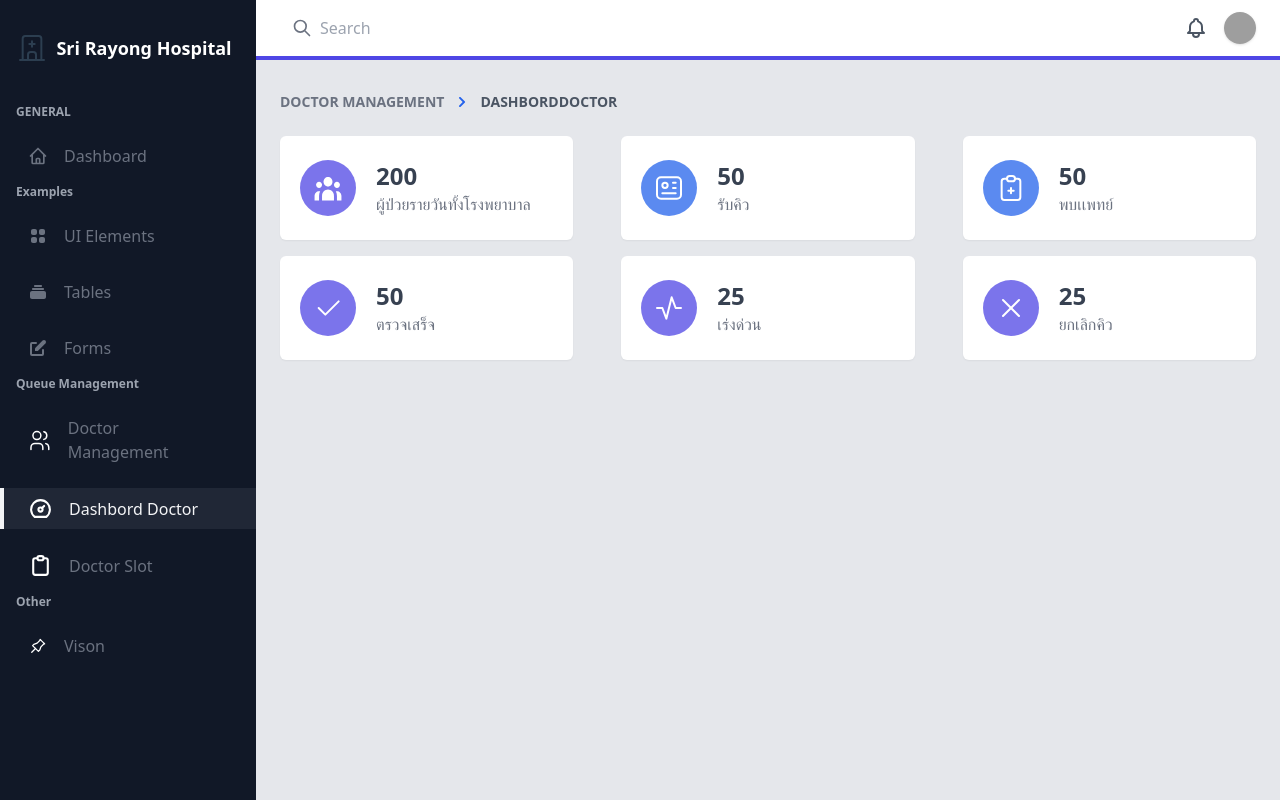
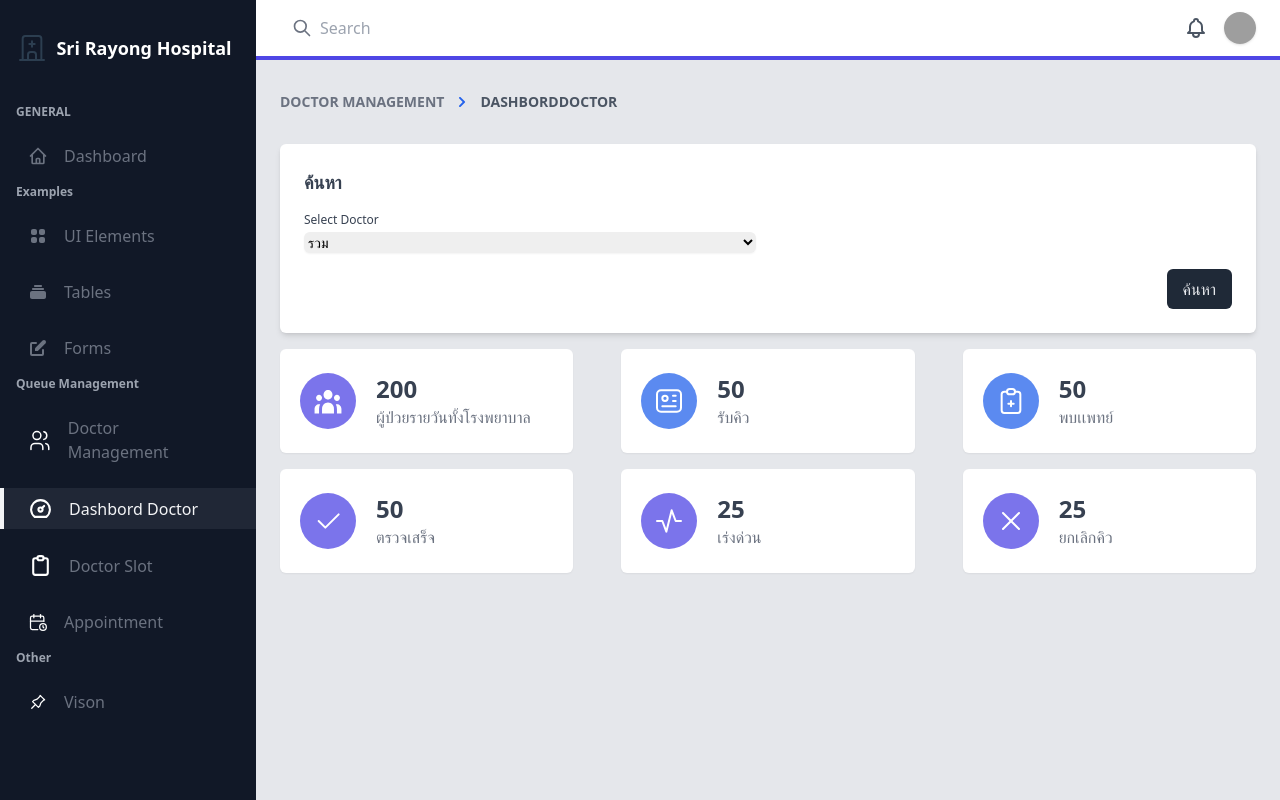
Before and after one commit to chatuphat/queue_management_old, a Vue app in the folder frontend/: page /Dashborddoctor in a window 1280 px wide. Built offline with nearby package versions, Linux system fonts and the light colour scheme; grey boxes are pictures that could not be loaded; what vue3-apexcharts would draw is missing.

Commit message:
create appointment

```diff
--- a/frontend/src/components/Sidebar.vue
+++ b/frontend/src/components/Sidebar.vue
@@ -333,6 +333,37 @@
 
           <span class="mx-4">Doctor Slot</span>
         </router-link>
+
+        <router-link
+          class="flex items-center px-6 py-2 mt-4 duration-200 border-l-4"
+          :class="[$route.name === 'Appointment' ? activeClass : inactiveClass]"
+          to="/appointment"
+        >
+          <svg
+            xmlns="http://www.w3.org/2000/svg"
+            class="icon icon-tabler icon-tabler-calendar-time"
+            width="20"
+            height="20"
+            viewBox="0 0 24 24"
+            stroke-width="1.5"
+            stroke="#ffffff"
+            fill="none"
+            stroke-linecap="round"
+            stroke-linejoin="round"
+          >
+            <path stroke="none" d="M0 0h24v24H0z" fill="none" />
+            <path
+              d="M11.795 21h-6.795a2 2 0 0 1 -2 -2v-12a2 2 0 0 1 2 -2h12a2 2 0 0 1 2 2v4"
+            />
+            <circle cx="18" cy="18" r="4" />
+            <path d="M15 3v4" />
+            <path d="M7 3v4" />
+            <path d="M3 11h16" />
+            <path d="M18 16.496v1.504l1 1" />
+          </svg>
+
+          <span class="mx-4">Appointment</span>
+        </router-link>
         <!-- ---------------------------------------------------------------------Heard ------------------------------------------------------------------------------>
         <p class="pl-4 my-2 text-xs font-semibold mb-4 text-gray-400">Other</p>
 
--- a/frontend/src/router/index.ts
+++ b/frontend/src/router/index.ts
@@ -11,6 +11,7 @@ import Blank from "../views/BlankView.vue";
 import Doctorslot from "../views/DoctorslotView.vue";
 import Dashborddoctor from "../views/DashborddoctorView.vue";
 import Doctormanagement from "../views/DoctormanagementView.vue";
+import Appointment from "../views/AppointmentView.vue"
 import Version from "../views/VersionView.vue";
 import NotFound from "../views/NotFound.vue";
 
@@ -82,6 +83,11 @@ const routes: Array<RouteRecordRaw> = [
     name: "Version",
     component: Version,
   },
+  {
+    path: "/appointment",
+    name: "Appointment",
+    component : Appointment
+  },
 
   { path: "/:pathMatch(.*)*", component: NotFound },
 ];
--- /dev/null
+++ b/frontend/src/views/AppointmentView.vue
@@ -0,0 +1,49 @@
+<template>
+  <div>
+    <Breadcrumb breadcrumb="appointment" />
+  <div class="mt-8">
+      <div class="mt-4">
+        <div class="p-6 bg-white rounded-md shadow-md">
+          <h2 class="text-lg font-semibold text-gray-700 capitalize">ค้นหา</h2>
+
+          <div class="grid grid-cols-1 gap-6 mt-4 sm:grid-cols-2">
+            <div>
+              <label class="block font-medium text-gray-700 text-xs"
+                >Select a date:</label
+              >
+              <input
+                type="date"
+                class="mt-1 block w-full rounded-md border-black shadow-sm focus:border-indigo-500 focus:ring focus:ring-indigo-200 focus:ring-opacity-50"
+              />
+            </div>
+
+            <div>
+              <label class="block font-medium text-gray-700 text-xs"
+                >Select Doctor</label
+              >
+              <div>
+                <select
+                  class="mt-1 block text-sm w-full rounded-md border-black shadow-sm focus:border-indigo-500 focus:ring focus:ring-indigo-200 focus:ring-opacity-50"
+                >
+                  <option>นพ. สมชาย ใจดี</option>
+                  <option>พญ. สมหญิง ดีใจ</option>
+                </select>
+              </div>
+            </div>
+          </div>
+
+          <div class="flex justify-end mt-4">
+            <button
+              class="px-4 py-2 text-gray-200 bg-gray-800 rounded-md hover:bg-gray-700 focus:outline-none focus:bg-gray-700"
+            >
+              ค้นหา
+            </button>
+          </div>
+        </div>
+      </div>
+    </div>
+  </div>
+</template>
+  <script lang="ts" setup>
+import Breadcrumb from "../partials/Breadcrumb.vue";
+</script>
--- a/frontend/src/views/DashborddoctorView.vue
+++ b/frontend/src/views/DashborddoctorView.vue
@@ -2,6 +2,37 @@
   <div>
     <Breadcrumb breadcrumb="Dashborddoctor" />
     <Banner />
+    <div class="mt-8">
+      <div class="mt-4">
+        <div class="p-6 bg-white rounded-md shadow-md">
+          <h2 class="text-lg font-semibold text-gray-700 capitalize">ค้นหา</h2>
+          <div class="grid grid-cols-1 gap-6 mt-4 sm:grid-cols-2">
+            <div>
+              <label class="block font-medium text-gray-700 text-xs"
+                >Select Doctor</label
+              >
+              <div>
+                <select
+                  class="mt-1 block text-sm w-full rounded-md border-black shadow-sm focus:border-indigo-500 focus:ring focus:ring-indigo-200 focus:ring-opacity-50"
+                >
+                  <option>รวม</option>
+                  <option>นพ. สมชาย ใจดี</option>
+                  <option>พญ. สมหญิง ดีใจ</option>
+                </select>
+              </div>
+            </div>
+          </div>
+
+          <div class="flex justify-end mt-4">
+            <button
+              class="px-4 py-2 text-gray-200 bg-gray-800 rounded-md hover:bg-gray-700 focus:outline-none focus:bg-gray-700"
+            >
+              ค้นหา
+            </button>
+          </div>
+        </div>
+      </div>
+    </div>
 
     <div class="mt-4">
       <div class="flex flex-wrap -mx-6">
--- a/frontend/src/views/DoctormanagementView.vue
+++ b/frontend/src/views/DoctormanagementView.vue
@@ -125,7 +125,7 @@
                           <polyline points="12 7 12 12 15 15" />
                         </svg>
                       </a>
-                      <a href="#" class="mx-2 px-2 rounded-md">
+                      <a href="/appointment" class="mx-2 px-2 rounded-md">
                         <svg
                           xmlns="http://www.w3.org/2000/svg"
                           class="icon icon-tabler icon-tabler-calendar-time"
--- a/frontend/src/views/DoctorslotView.vue
+++ b/frontend/src/views/DoctorslotView.vue
@@ -1,7 +1,7 @@
 <template>
   <div>
     <!-- Breadcrumb -->
-    <Breadcrumb breadcrumb="Doctor Slot" />
+    <Breadcrumb breadcrumb="Doctorslot" />
     <Banner />
     <div class="mt-8">
       <div class="mt-4">
@@ -25,7 +25,7 @@
               >
               <div>
                 <select
-                  class="mt-1 block  text-sm w-full rounded-md border-black shadow-sm focus:border-indigo-500 focus:ring focus:ring-indigo-200 focus:ring-opacity-50"
+                  class="mt-1 block text-sm w-full rounded-md border-black shadow-sm focus:border-indigo-500 focus:ring focus:ring-indigo-200 focus:ring-opacity-50"
                 >
                   <option>นพ. สมชาย ใจดี</option>
                   <option>พญ. สมหญิง ดีใจ</option>
```
